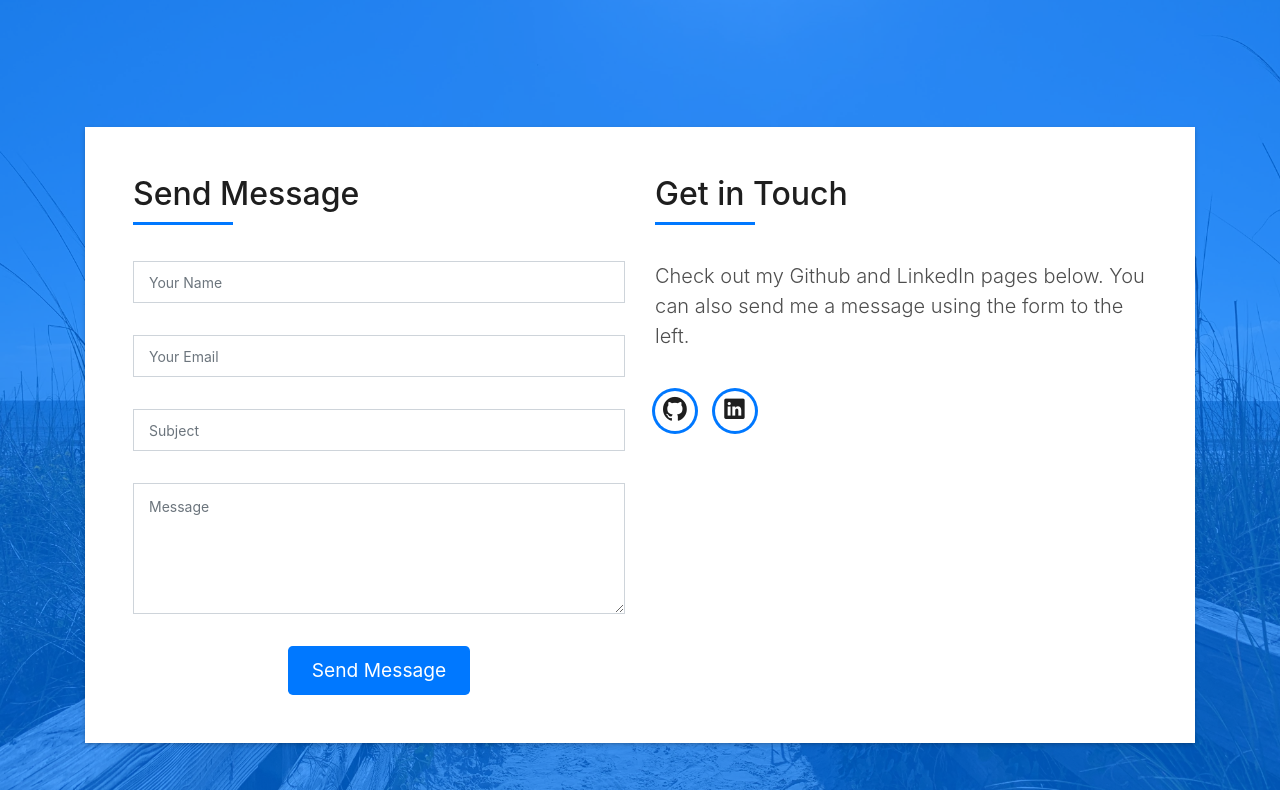
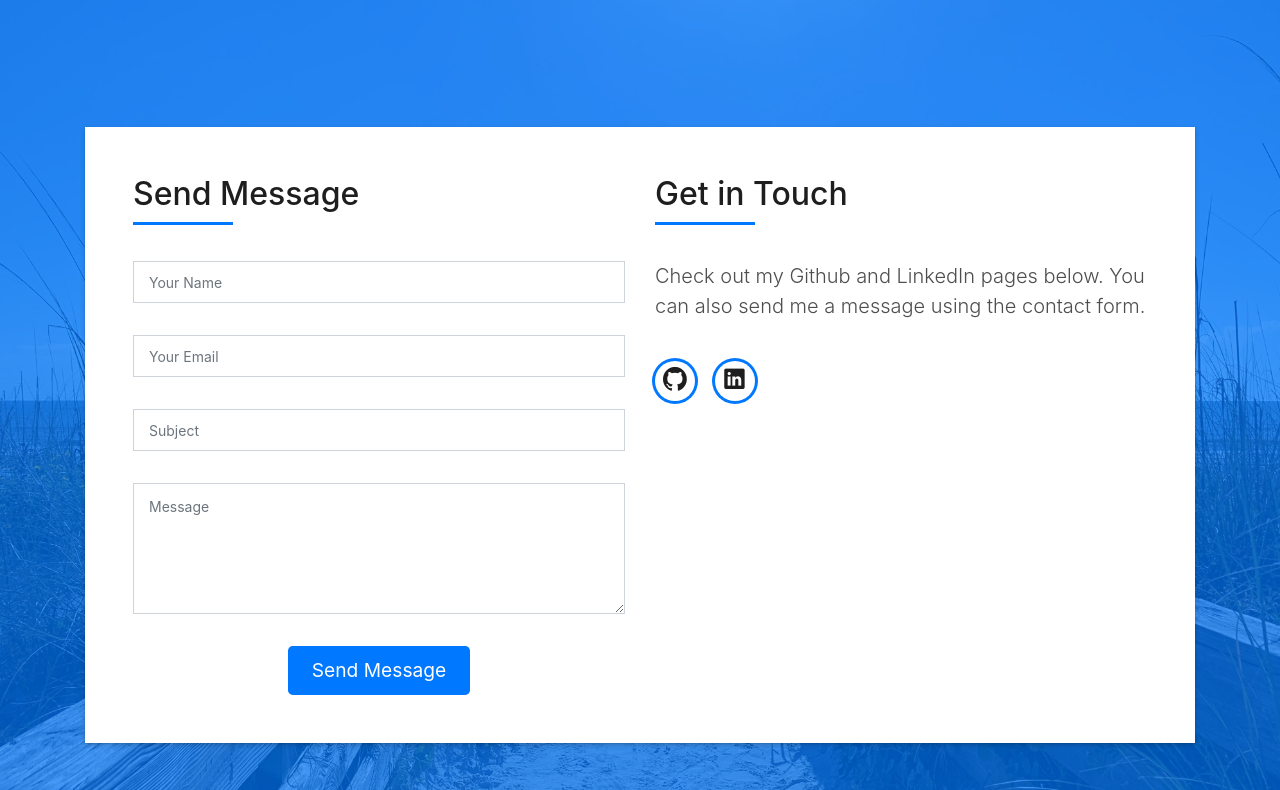
Before and after one commit to jgriffin407/Website, a PHP site: page / in a window 1280 px wide. Shown: the part 3664-4454 px from the top of the page. Run offline with PHP 8.4, Linux system fonts and the light colour scheme; some libraries are stand-ins or nearby versions; some web fonts are replaced.

Commit message:
edited contact me section

```diff
--- a/index.php
+++ b/index.php
@@ -464,7 +464,7 @@
                     </div>
                     <div class="more-info">
                       <p class="lead">
-                        Check out my Github and LinkedIn pages below. You can also send me a message using the form to the left.
+                        Check out my Github and LinkedIn pages below. You can also send me a message using the contact form.
                       </p>
                     </div>
                     <div class="socials">
```
